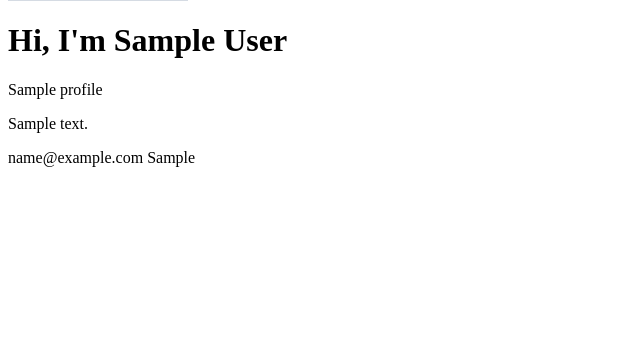
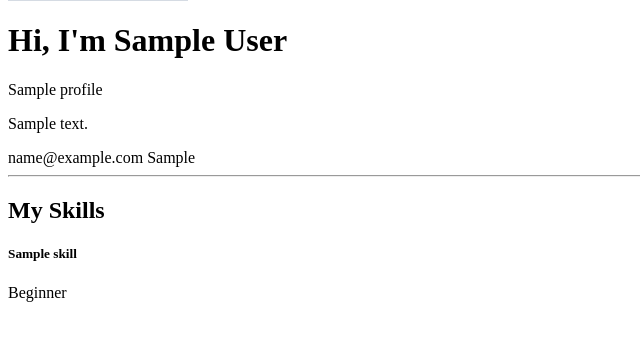
Before and after one commit to qkarpuzi/django-portfolio-cms, a Django app: page / in a window 1280 px wide. Shown: the part 187-528 px from the top of the page, without its empty margins (0-640 px from the left). Run offline with Django 5.2, Linux system fonts and the light colour scheme; tables that the repository leaves empty hold one stand-in row (values such as "Sample post"); grey boxes marked "Sample" are stand-in pictures.

Commit message:
Add Skill model with admin management and homepage display
Created Skill model with choices field, registered enhanced admin with list editing, displayed skills as cards on homepage

```diff
--- a/apps/core/models.py
+++ b/apps/core/models.py
@@ -15,3 +15,23 @@ class Profile(models.Model):
 
     def __str__(self):
         return self.full_name
+
+
+class Skill(models.Model):
+    PROFICIENCY_CHOICES = [
+        ('beginner', 'Beginner'),
+        ('intermediate', 'Intermediate'),
+        ('advanced', 'Advanced'),
+        ('expert', 'Expert'),
+    ]
+
+    name = models.CharField(max_length=100)
+    icon = models.CharField(max_length=100, blank=True, help_text="e.g. 'fab fa-python' (Font Awesome class)")
+    proficiency = models.CharField(max_length=20, choices=PROFICIENCY_CHOICES, default='intermediate')
+    order = models.PositiveIntegerField(default=0, help_text="Lower numbers appear first")
+
+    class Meta:
+        ordering = ['order', 'name']
+
+    def __str__(self):
+        return self.name
--- a/apps/core/views.py
+++ b/apps/core/views.py
@@ -1,10 +1,12 @@
 from django.shortcuts import render
-from .models import Profile
+from .models import Profile, Skill
 
 
 def home(request):
     profile = Profile.objects.first()
+    skills = Skill.objects.all()
     context = {
         'profile': profile,
+        'skills': skills,
     }
     return render(request, 'core/home.html', context)
--- a/templates/core/home.html
+++ b/templates/core/home.html
@@ -22,4 +22,26 @@
             <p>No profile has been added yet. Go to the admin dashboard to create one.</p>
         </div>
     {% endif %}
+
+    <hr class="my-5">
+
+    <div>
+        <h2 class="text-center mb-4">My Skills</h2>
+        {% if skills %}
+            <div class="row g-3">
+                {% for skill in skills %}
+                    <div class="col-6 col-md-3">
+                        <div class="card text-center h-100">
+                            <div class="card-body">
+                                <h5 class="card-title mb-1">{{ skill.name }}</h5>
+                                <span class="badge bg-primary">{{ skill.get_proficiency_display }}</span>
+                            </div>
+                        </div>
+                    </div>
+                {% endfor %}
+            </div>
+        {% else %}
+            <p class="text-center text-muted">No skills added yet.</p>
+        {% endif %}
+    </div>
 {% endblock %}
```
Also changed, not shown: apps/core/admin.py (+8 -3 lines), apps/core/migrations/0002_skill.py (added).
